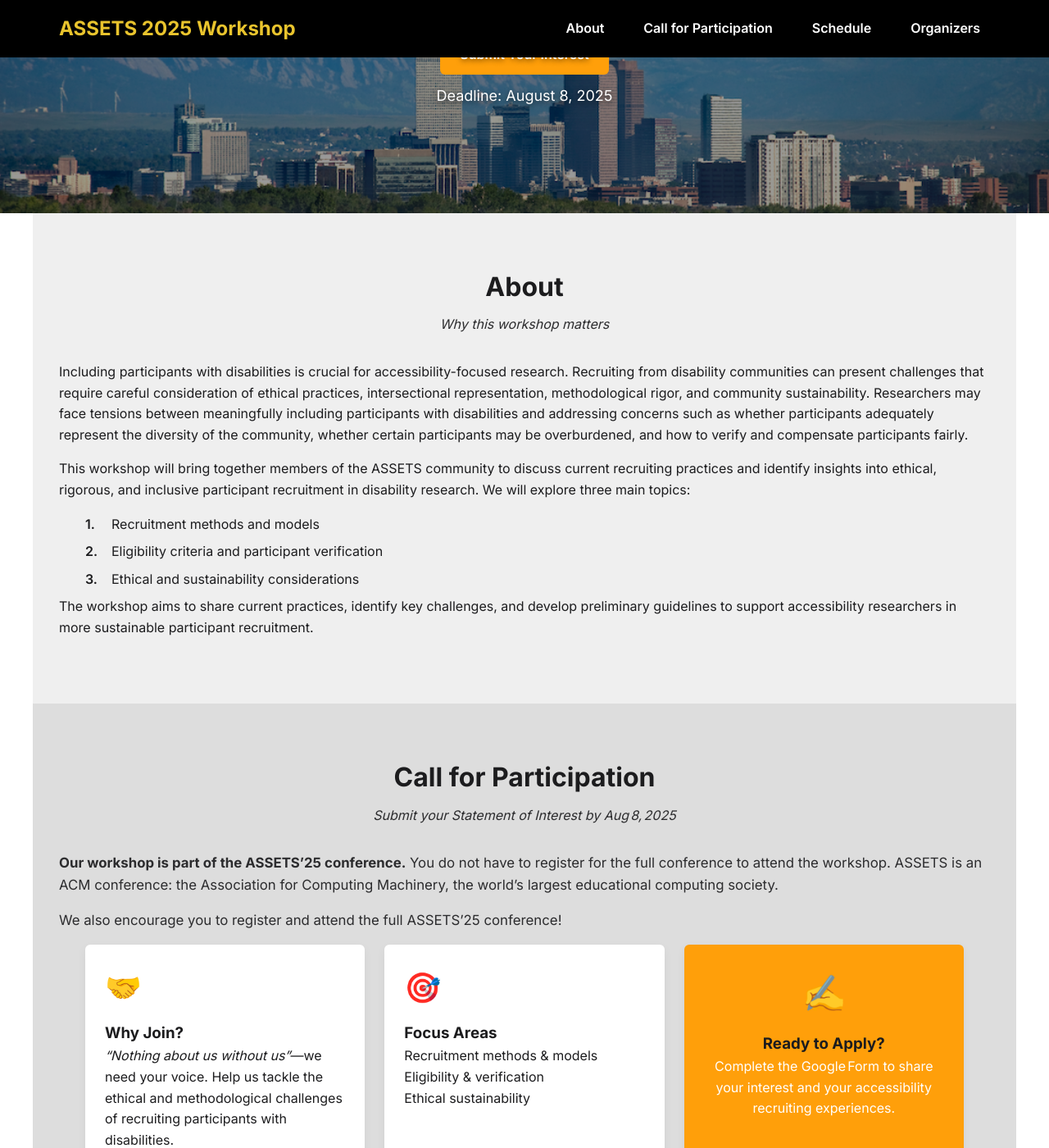
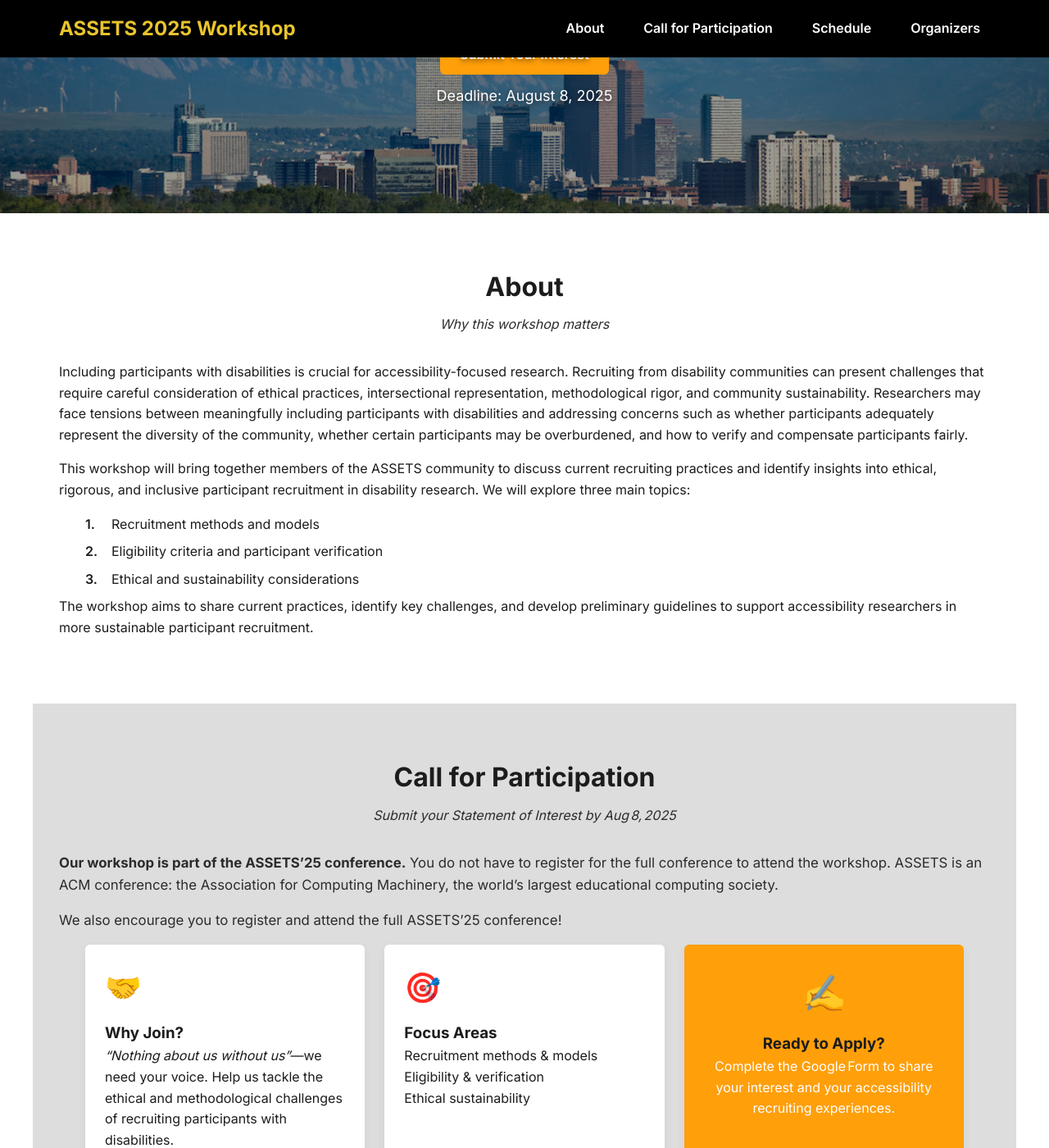
Before and after one commit to assets-recruitment-2025/assets-recruitment-2025.github.io, a Jekyll site: the page built from index.md, in a window 1280 px wide and 1400 px high, scrolled down 315 px. Shown: the whole window at 82% size. Built offline with Jekyll 4.4.1, drawn with Linux system fonts in a browser that asks for light colours.

```diff
--- a/assets/css/style.css
+++ b/assets/css/style.css
@@ -461,7 +461,7 @@
 #about {
   max-width: var(--site-max);
   padding: 4rem 2rem;
-  background:  #EFEFEF;
+  background:  #fff;
   margin: 0 auto;
 }
 
@@ -473,7 +473,7 @@
 #schedule {
   max-width: var(--site-max);
   padding: auto;
-  background: #EFEFEF;
+  background: #fff;
   margin: 0 auto;
 }
 #organizers {
```
